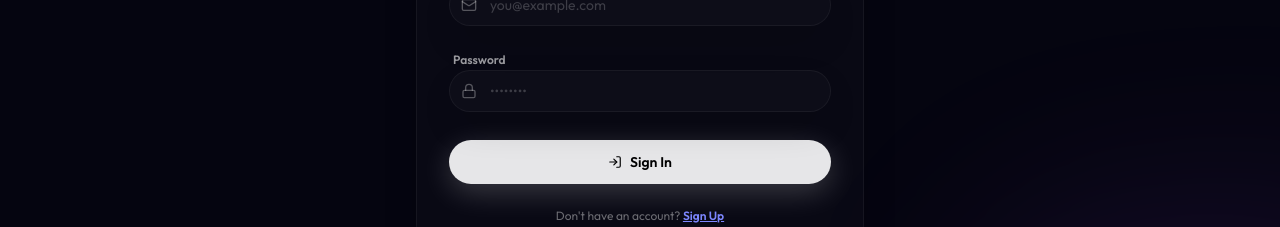
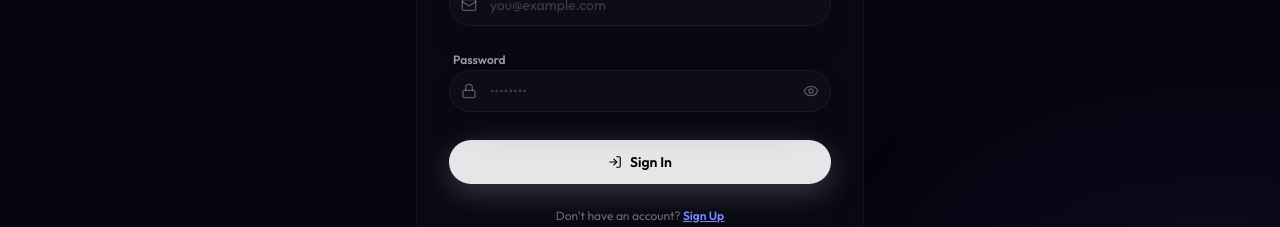
Before and after one commit to rajdeeppal01/trackrai, a Next.js app in the folder frontend-next/: page /login in a window 1280 px wide. Shown: the part 382-609 px from the top of the page. Built offline with nearby package versions, Linux system fonts and the light colour scheme; no server answers; a web font is replaced by a local one.

Commit message:
feat: add see password toggle on login

```diff
--- a/frontend-next/src/app/login/page.jsx
+++ b/frontend-next/src/app/login/page.jsx
@@ -4,16 +4,17 @@ import React, { useState, useEffect } from 'react';
 import { useAuth } from '../../context/AuthContext';
 import { useRouter } from 'next/navigation';
 import { motion } from 'framer-motion';
-import { LogIn, UserPlus, Mail, Lock, Cpu } from 'lucide-react';
+import { LogIn, UserPlus, Mail, Lock, Cpu, Eye, EyeOff } from 'lucide-react';
 import Button from '../../components/ui/Button';
 
 export default function Login() {
  const { login, signup, loading, isAuthenticated } = useAuth();
  const [isLogin, setIsLogin] = useState(true);
  const [email, setEmail] = useState('');
- const [password, setPassword] = useState('');
- const [submitting, setSubmitting] = useState(false);
- const router = useRouter();
+  const [password, setPassword] = useState('');
+  const [showPassword, setShowPassword] = useState(false);
+  const [submitting, setSubmitting] = useState(false);
+  const router = useRouter();
 
  useEffect(() => {
    if (isAuthenticated) {
@@ -101,14 +102,21 @@ export default function Login() {
  <div className="relative">
  <Lock className="absolute left-3 top-1/2 -translate-y-1/2 text-white/30" size={16} />
  <input
- type="password"
+ type={showPassword ? "text" : "password"}
  required
  minLength={6}
  value={password}
  onChange={(e) => setPassword(e.target.value)}
  placeholder="••••••••"
- className="w-full pl-10 pr-4 py-2.5 glass rounded-3xl text-sm text-white placeholder-white/20 focus:outline-none focus:border-indigo-500 transition-all duration-200"
+ className="w-full pl-10 pr-10 py-2.5 glass rounded-3xl text-sm text-white placeholder-white/20 focus:outline-none focus:border-indigo-500 transition-all duration-200"
  />
+ <button
+ type="button"
+ onClick={() => setShowPassword(!showPassword)}
+ className="absolute right-3 top-1/2 -translate-y-1/2 text-white/30 hover:text-white/80 transition-colors focus:outline-none"
+ >
+ {showPassword ? <EyeOff size={16} /> : <Eye size={16} />}
+ </button>
  </div>
  </div>
 
```
